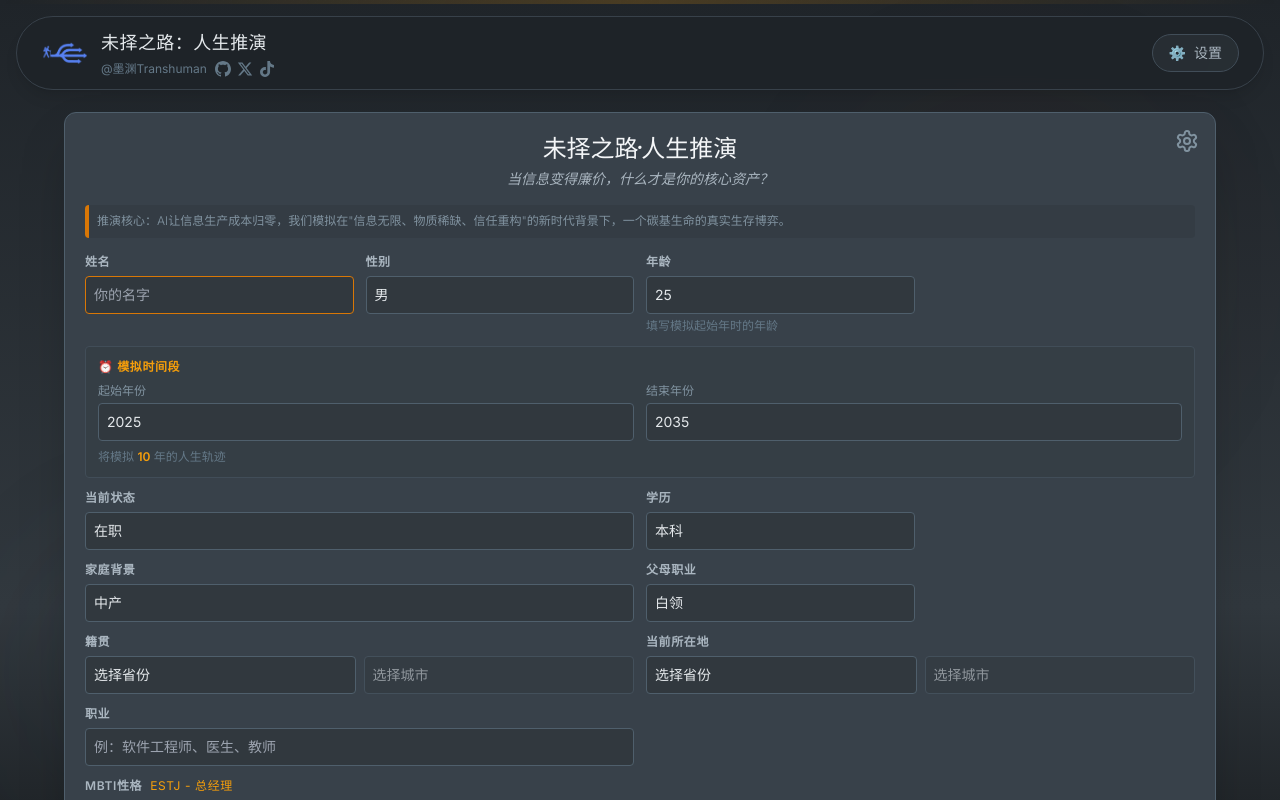
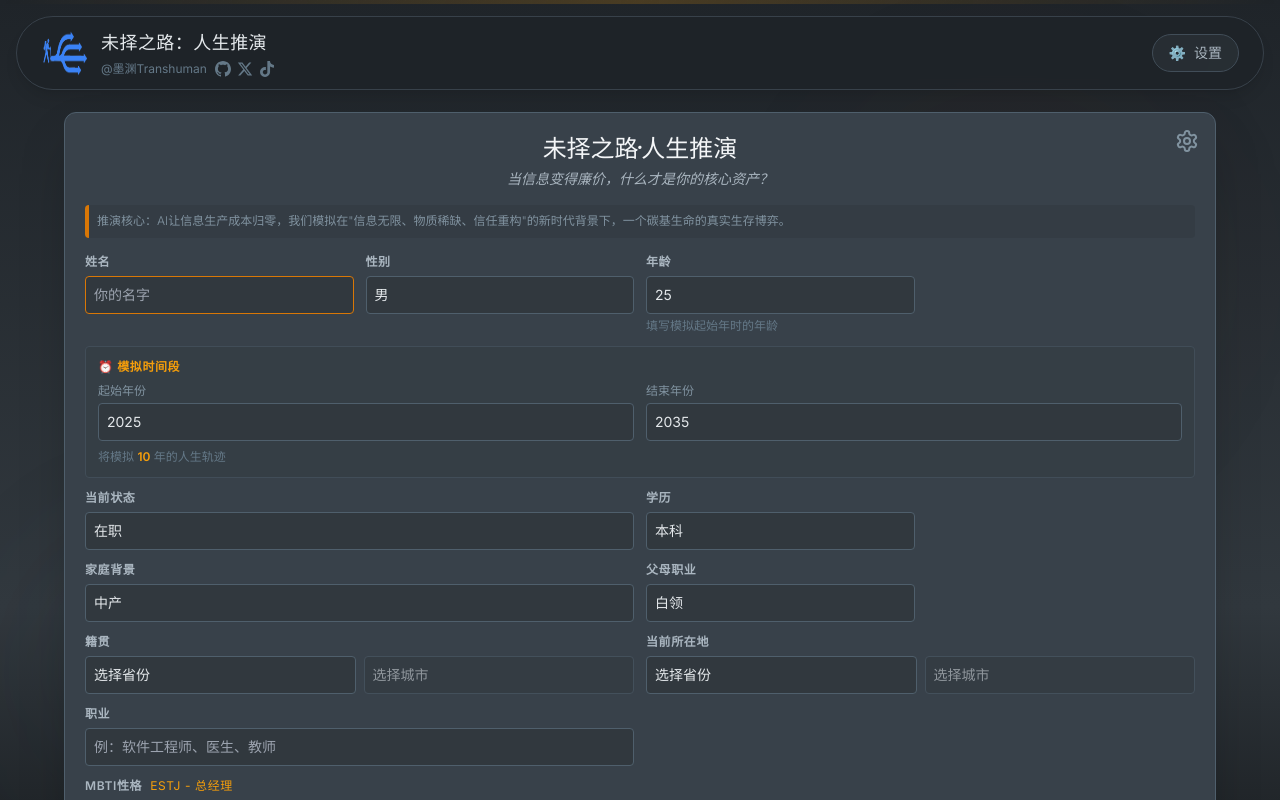
Before and after one commit to cookiegg/UnchosenPath, a React (Vite) app: page / in a window 1280 px wide. Shown: the top 800 px of the page. Built offline with nearby package versions, Linux system fonts and the light colour scheme.

Commit message:
fix: 将 logo 从 SVG 改为 PNG 格式以确保正常显示

```diff
--- a/App.tsx
+++ b/App.tsx
@@ -1086,7 +1086,7 @@ const GameContent: React.FC = () => {
       <header className="fixed top-0 left-0 w-full p-4 z-50 pointer-events-none">
         <div className="max-w-7xl mx-auto flex justify-between items-center bg-academic-950/80 backdrop-blur px-6 py-3 rounded-full border border-academic-800 shadow-lg pointer-events-auto">
           <div className="flex items-center gap-3">
-            <img src="/assets/tag.svg" alt="Logo" className="w-12 h-12" />
+            <img src="/assets/tag-temp.png" alt="Logo" className="w-12 h-12" />
             <div className="hidden md:flex md:flex-col">
               <h1 className="font-serif text-academic-100 text-lg tracking-wide">
                 未择之路：人生推演
```
